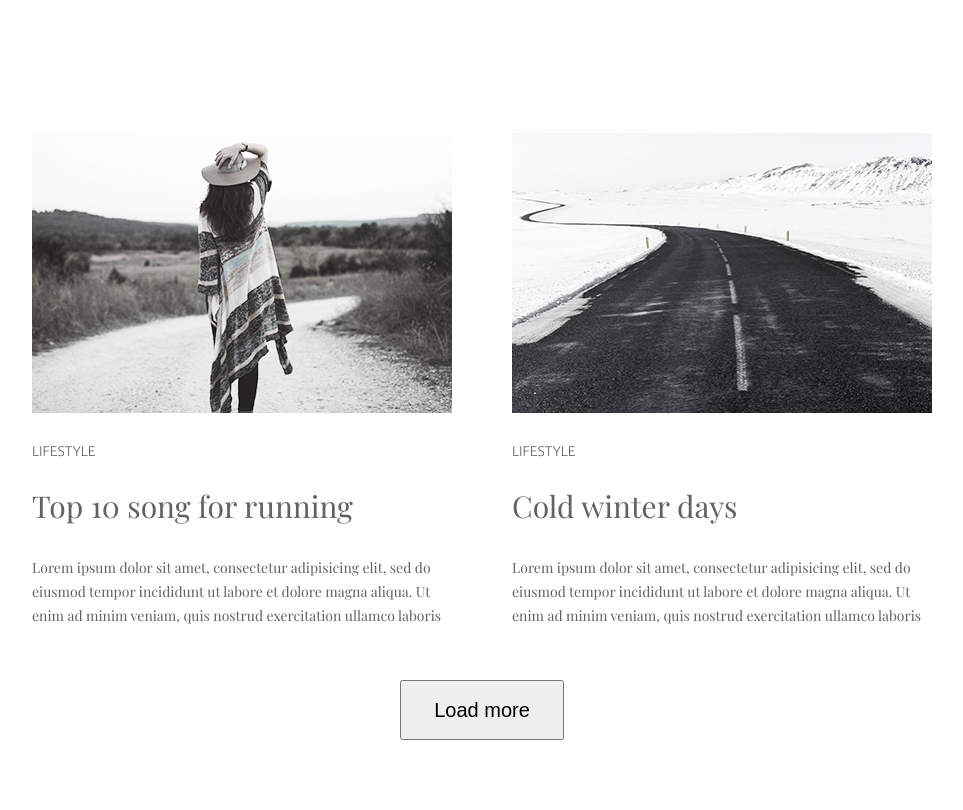
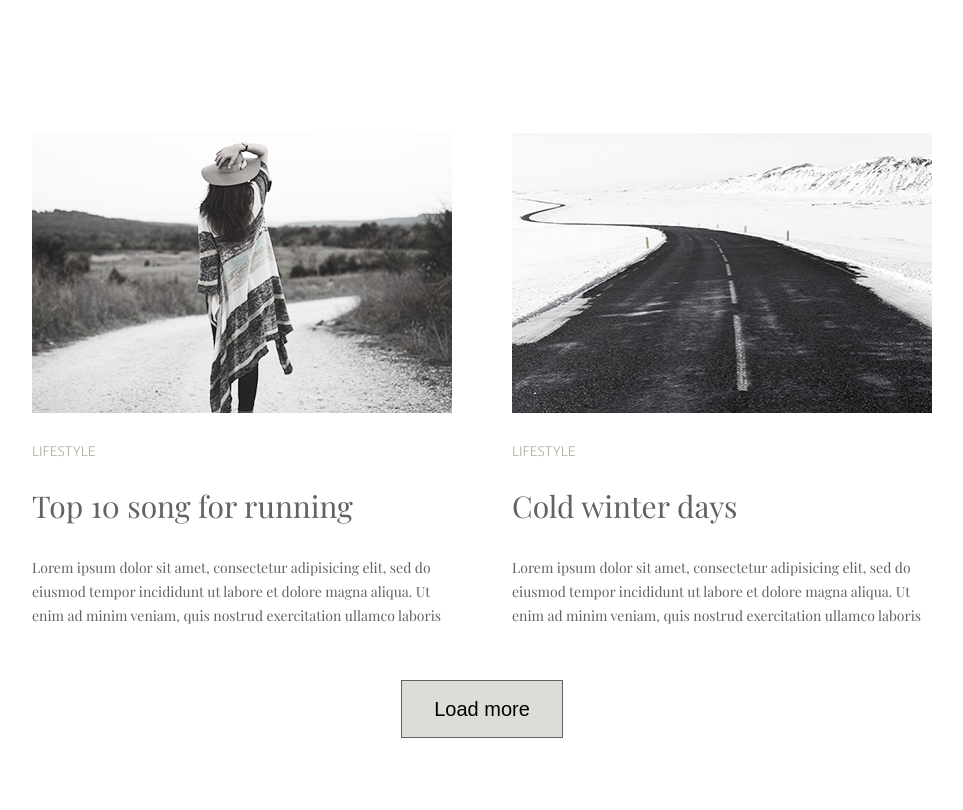
Before and after one commit to dkvvs/goit-fe-course, a plain HTML site: page html-css/module-03/index.html in a window 1280 px wide. Shown: the part 1323-2133 px from the top of the page, without its empty margins (158-1121 px from the left). Drawn offline with nearby package versions, Linux system fonts and the light colour scheme.

Commit message:
edit index.html file

```diff
--- a/html-css/module-03/css/styles.css
+++ b/html-css/module-03/css/styles.css
@@ -70,11 +70,7 @@ body {
   margin-right: 0px;
 }
 
-.news-list-item:nth-child(5) {
-  margin-bottom: 52px;
-}
-
-.news-list-item:nth-child(6) {
+.news-list-item:nth-last-child(-n + 2) {
   margin-bottom: 52px;
 }
 
@@ -86,6 +82,7 @@ body {
 .news-list-category {
   font-family: "Ubuntu", sans-serif;
   font-size: 14px;
+  color: #b4ad9e;
   margin-top: 0;
   margin-bottom: 28px;
   line-height: 17px;
@@ -113,8 +110,12 @@ body {
   display: inline-block;
   font-size: 20px;
   line-height: 24px;
-  width: 164px;
-  height: 60px;
+  border-width: 1px;
+  background-color: #ddddd7;
+  border-color: #626262;
+  border-style: solid;
+  width: 162px;
+  height: 58px;
   cursor: pointer;
 }
 
--- a/html-css/module-03/index.html
+++ b/html-css/module-03/index.html
@@ -31,9 +31,9 @@
       <h1 class="visually-hidden">
         Headline
       </h1>
-      <article class="news">
       <ul class="news-list">
         <li class="news-list-item">
+          <article>
             <img
               class="news-list-image"
               src="img/festival.jpg"
@@ -48,8 +48,10 @@
               eiusmod tempor incididunt ut labore et dolore magna aliqua. Ut
               enim ad minim veniam, quis nostrud exercitation ullamco laboris
             </p>
+          </article>
         </li>
         <li class="news-list-item">
+          <article>
             <img
               class="news-list-image"
               src="img/coffee.jpg"
@@ -64,8 +66,10 @@
               eiusmod tempor incididunt ut labore et dolore magna aliqua. Ut
               enim ad minim veniam, quis nostrud exercitation ullamco laboris
             </p>
+          </article>
         </li>
         <li class="news-list-item">
+          <article>
             <img
               class="news-list-image"
               src="img/dream.jpg"
@@ -80,8 +84,10 @@
               eiusmod tempor incididunt ut labore et dolore magna aliqua. Ut
               enim ad minim veniam, quis nostrud exercitation ullamco laboris
             </p>
+          </article>
         </li>
         <li class="news-list-item">
+          <article>
             <img
               class="news-list-image"
               src="img/alps.jpg"
@@ -96,8 +102,10 @@
               eiusmod tempor incididunt ut labore et dolore magna aliqua. Ut
               enim ad minim veniam, quis nostrud exercitation ullamco laboris
             </p>
+          </article>
         </li>
         <li class="news-list-item">
+          <article>
             <img
               class="news-list-image"
               src="img/song.jpg"
@@ -112,8 +120,10 @@
               eiusmod tempor incididunt ut labore et dolore magna aliqua. Ut
               enim ad minim veniam, quis nostrud exercitation ullamco laboris
             </p>
+          </article>
         </li>
         <li class="news-list-item">
+          <article>
             <img
               class="news-list-image"
               src="img/winter.jpg"
@@ -128,9 +138,9 @@
               eiusmod tempor incididunt ut labore et dolore magna aliqua. Ut
               enim ad minim veniam, quis nostrud exercitation ullamco laboris
             </p>
+          </article>
         </li>
       </ul>
-      </article>
       <div class="container">
         <button class="load-more" type="button">Load more</button>
       </div>
```
Lines whose indentation alone changed are shown as unchanged.
